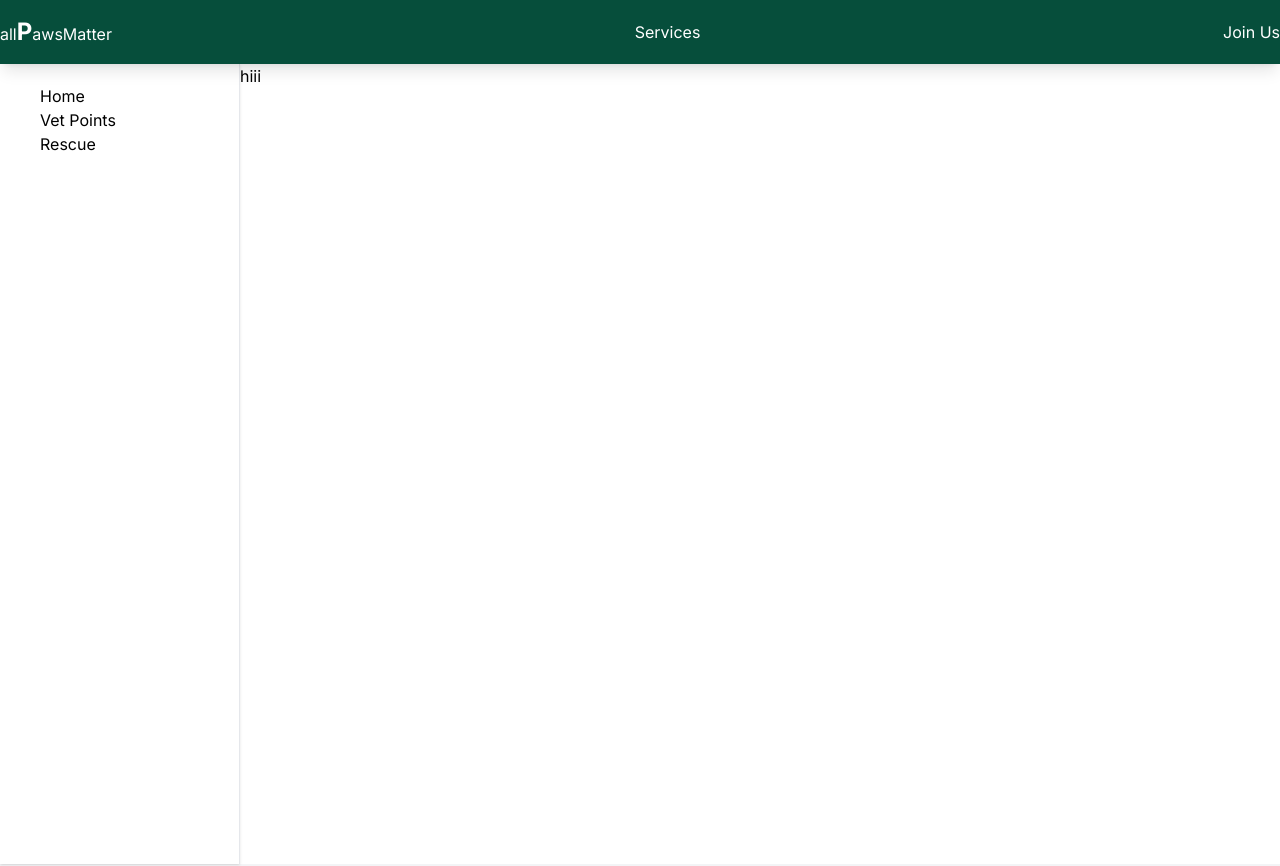
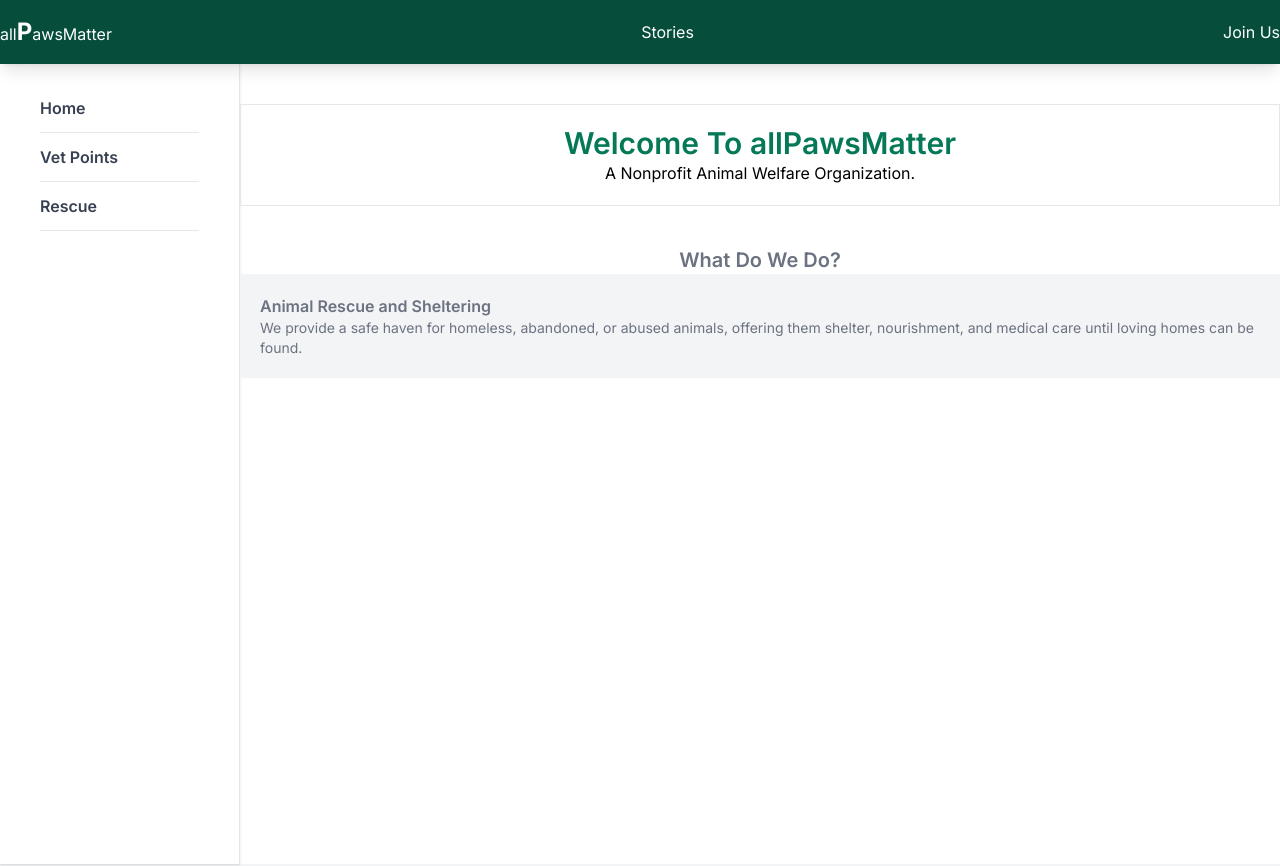
Before and after one commit to Aniqa4/All-Paws-Matter, a Next.js app: page / in a window 1280 px wide. Shown: the top 866 px of the page. Built offline with nearby package versions, Linux system fonts and the light colour scheme.

Commit message:
updated home page

```diff
--- /dev/null
+++ b/app/Components/Services.tsx
@@ -0,0 +1,17 @@
+import React from 'react'
+
+interface ServicesProps {
+  heading: string;
+  description: string;
+}
+
+export default function Services({heading,description}:ServicesProps) {
+  return (
+    <div className='bg-gray-100 p-5'>
+        <h1 className=' font-semibold'>
+            {heading}
+        </h1>
+        <p className='text-sm'>{description}</p>
+    </div>
+  )
+}
--- a/app/HomePage/HomeLayouts.tsx
+++ b/app/HomePage/HomeLayouts.tsx
@@ -13,7 +13,7 @@ export default function HomeLayouts({ children }: HomeLayoutsProps) {
             <Navbar />
             <div className='flex'>
                 <div><Sidebar /></div>
-                <div>
+                <div className='w-full overflow-y-auto h-screen'>
                     {children}
                 </div>
             </div>
--- a/app/HomePage/page.tsx
+++ b/app/HomePage/page.tsx
@@ -1,10 +1,19 @@
 import React from 'react'
 import HomeLayouts from './HomeLayouts'
+import Services from '../Components/Services'
 
 export default function page() {
   return (
     <HomeLayouts>
-        <p>hiii</p>
+      <div className=' p-5 text-center border my-10'>
+        <h1 className='text-3xl font-semibold text-emerald-700'>Welcome To allPawsMatter</h1>
+        <p>A Nonprofit Animal Welfare Organization.</p>
+      </div>
+      <div className=' text-gray-500 container mx-auto'>
+        <h1 className=' text-center text-xl font-semibold'>What Do We Do?</h1>
+        <Services heading='Animal Rescue and Sheltering'
+        description={'We provide a safe haven for homeless, abandoned, or abused animals, offering them shelter, nourishment, and medical care until loving homes can be found.'}/>
+      </div>
     </HomeLayouts>
   )
 }
--- a/app/Navbar/Navbar.tsx
+++ b/app/Navbar/Navbar.tsx
@@ -8,7 +8,7 @@ export default function Navbar() {
     <div className={` z-40 fixed top-0 w-full bg-emerald-900 py-4 shadow-lg`}>
       <ul className='container mx-auto flex justify-between items-center text-white'>
         <li><Link href={'/'}>all<span className=' font-bold text-2xl'>P</span>awsMatter</Link></li>
-        <li><Link href={'services'}>Services</Link></li>
+        <li><Link href={'services'}>Stories</Link></li>
         <li><Link href={'/log-in'}>Join Us</Link></li>
       </ul>
     </div>
--- a/app/Sidebar/Sidebar.tsx
+++ b/app/Sidebar/Sidebar.tsx
@@ -4,10 +4,10 @@ import React from 'react'
 export default function Sidebar() {
   return (
     <div>
-        <ul className='w-60 shadow border-e h-screen py-5 px-10'>
-            <li><Link href={'/HomePage'}>Home</Link></li>
-            <li><Link href={'/HomePage/vet-points'}>Vet Points</Link></li>
-            <li><Link href={'/HomePage/rescue'}>Rescue</Link></li>
+        <ul className='w-60 shadow border-e h-screen px-10 py-5 text-gray-700 font-semibold'>
+            <li className='border-b py-3'><Link href={'/HomePage'}>Home</Link></li>
+            <li className='border-b py-3'><Link href={'/HomePage/vet-points'}>Vet Points</Link></li>
+            <li className='border-b py-3'><Link href={'/HomePage/rescue'}>Rescue</Link></li>
         </ul>
     </div>
   )
```
Also changed, not shown: public/services.json (added, +30 -0 lines).
